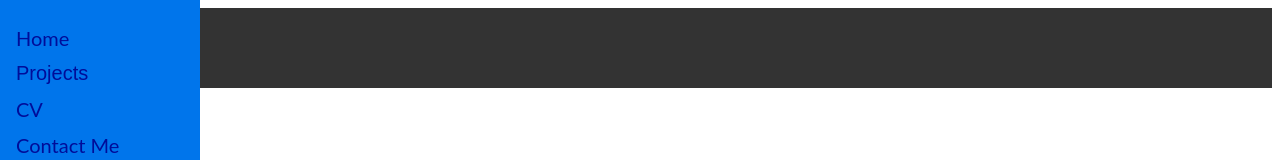
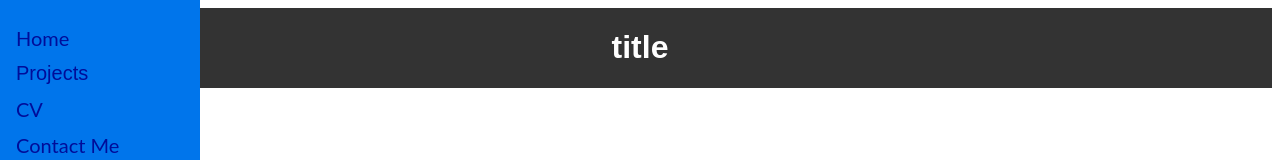
Before and after one commit to EuanCanning/ComputerSystemsCoursework, a plain HTML site: page index.html in a window 1280 px wide. Shown: the top 160 px of the page. Drawn offline with Linux system fonts and the light colour scheme.

Commit message:
Update stylesheet.css

```diff
--- a/stylesheet.css
+++ b/stylesheet.css
@@ -74,5 +74,6 @@ body {
     overflow: hidden;
     background-color: #333;
     font-family: Arial, Helvetica, sans-serif;
-    margin: auto;
+    text-align:center;
+    color:white;
 }
```
